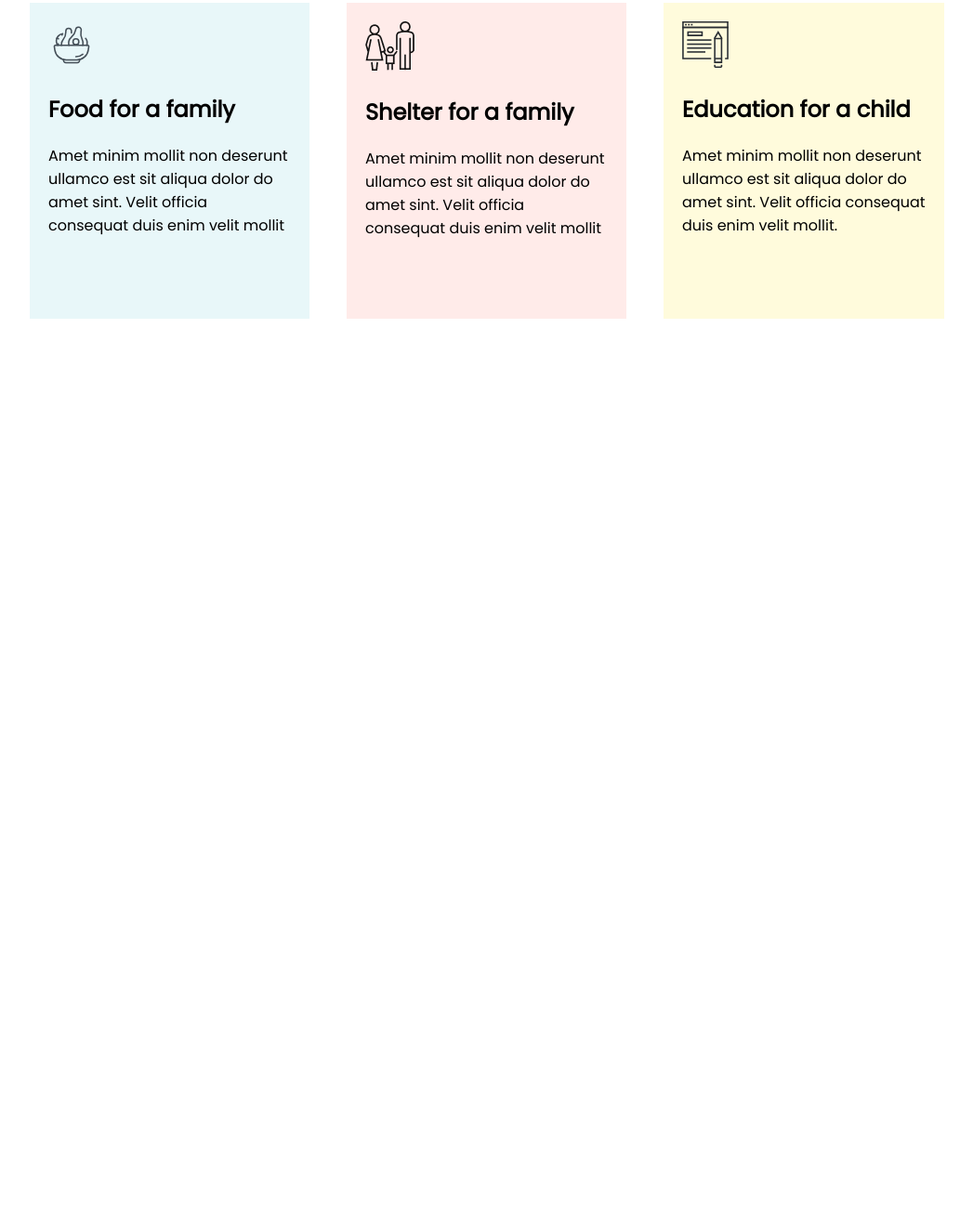
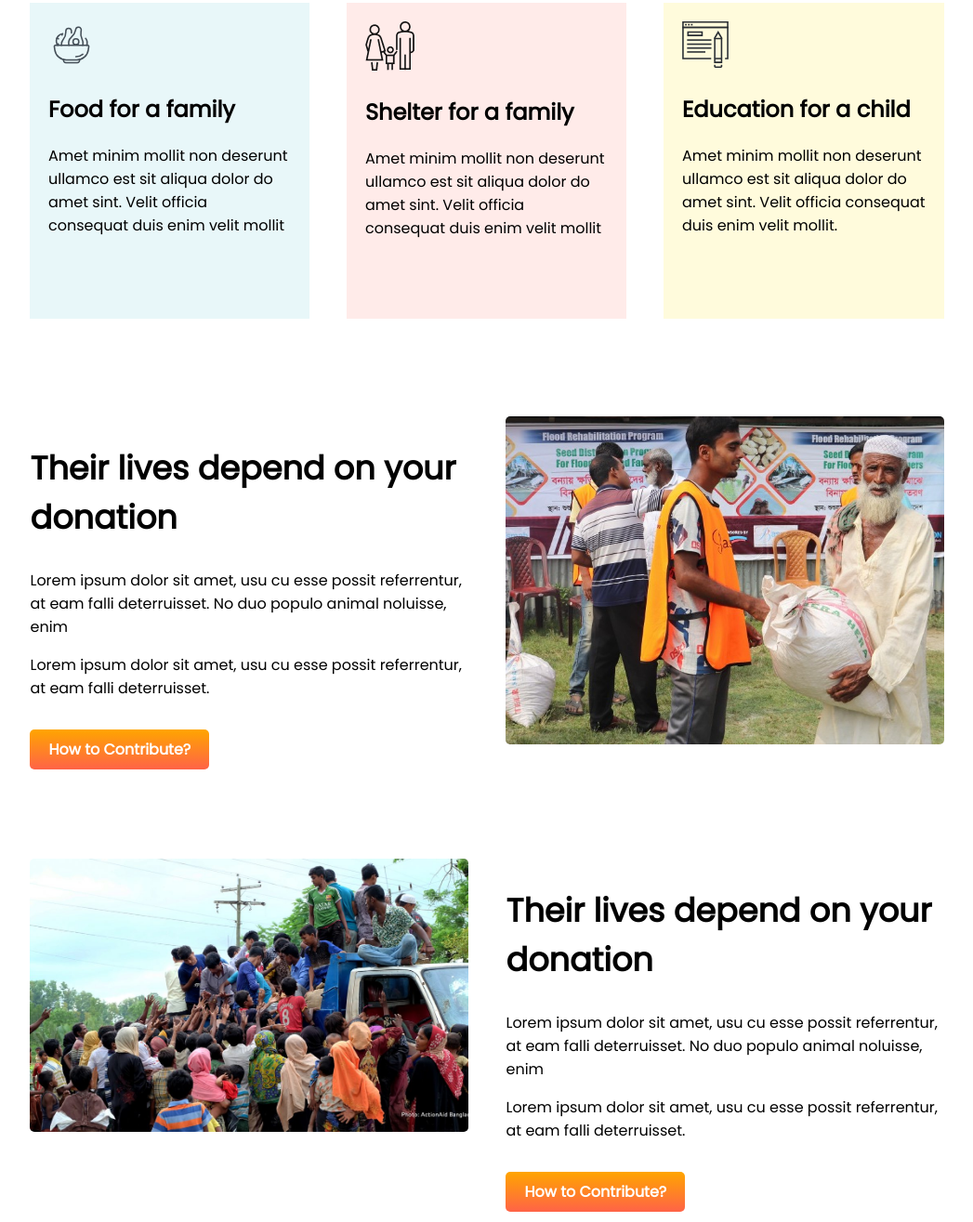
Before and after one commit to Farhanhkr/donate-today-main, a plain HTML site: page index.html in a window 1280 px wide. Shown: the part 1325-2640 px from the top of the page at 93% size, without its empty margins (116-1163 px from the left). Before the commit the page ends 1688 px from the top, so only its background shows below. Drawn offline with Linux system fonts and the light colour scheme.

Commit message:
third part added

```diff
--- a/index.html
+++ b/index.html
@@ -21,7 +21,7 @@
                 Lorem ipsum dolor sit amet, usu cu esse possit referrentur, at eam falli
 deterruisset. No duo populo animal noluisse, enim
             </p>
-            <a class="link-button" target="_blank" href="google.com">Donate Now</a>
+            <a class="link-button" target="_blank" href="https://farhanhkr.github.io/developer-portfolio/">Donate Now</a>
         </div>
      </section>
      <section class="second-part">
@@ -41,7 +41,7 @@ deterruisset. No duo populo animal noluisse, enim
             <form action="">
                   <input type="text" placeholder="Other Amount (Taka)">
             </form>
-            <a class="link-button" target="_blank" href="www.google.com">Donate Now</a>
+            <a class="link-button" target="_blank" href="https://farhanhkr.github.io/developer-portfolio/">Donate Now</a>
         </div>
     </section>
     <section class="third-part">
@@ -73,6 +73,40 @@ deterruisset. No duo populo animal noluisse, enim
                     velit mollit.</p>
             </div>
         </div>
-
+    </section>
+    <section class="Donate-Plan">
+        <div class="donation-serve">
+            <h1 class="h1-tag">Their lives depend on
+                your donation
+            </h1>
+            <p>Lorem ipsum dolor sit amet, usu cu esse possit
+                referrentur, at eam falli deterruisset. No duo populo
+                animal noluisse, enim</p>
+            <p>Lorem ipsum dolor sit amet, usu cu esse possit
+                referrentur, at eam falli deterruisset.</p>
+            <br>
+            <a class="link-button" target="_blank" href="file:///C:/PROJECTS/developer-portfolio/index.html">How to Contribute?</a>
+        </div>
+        <div class="donation-serve">
+            <img src="images/donation10.jpg" alt="">
+        </div>
+    </section>
+    <section class="Donate-Plan">
+        <div class="donation-serve">
+            <img src="images/donation2.jpg" alt="">
+        </div>
+        <div class="donation-serve">
+            <h1 class="h1-tag">Their lives depend on
+                your donation
+            </h1>
+            <p>Lorem ipsum dolor sit amet, usu cu esse possit
+                referrentur, at eam falli deterruisset. No duo populo
+                animal noluisse, enim</p>
+            <p>Lorem ipsum dolor sit amet, usu cu esse possit
+                referrentur, at eam falli deterruisset.</p>
+            <br>
+            <a class="link-button" target="_blank" href="file:///C:/PROJECTS/developer-portfolio/index.html">How to Contribute?</a>
+        </div>
+    </section>
 </body>
 </html>
--- a/style.css
+++ b/style.css
@@ -91,3 +91,11 @@ input{
 .third-icon{
     width: 50px;
 }
+.donation-serve{
+    padding: 2%;
+    width: 50%;
+}
+.donation-serve img{
+    width: 100%;
+    border-radius: 5px;
+}
```
